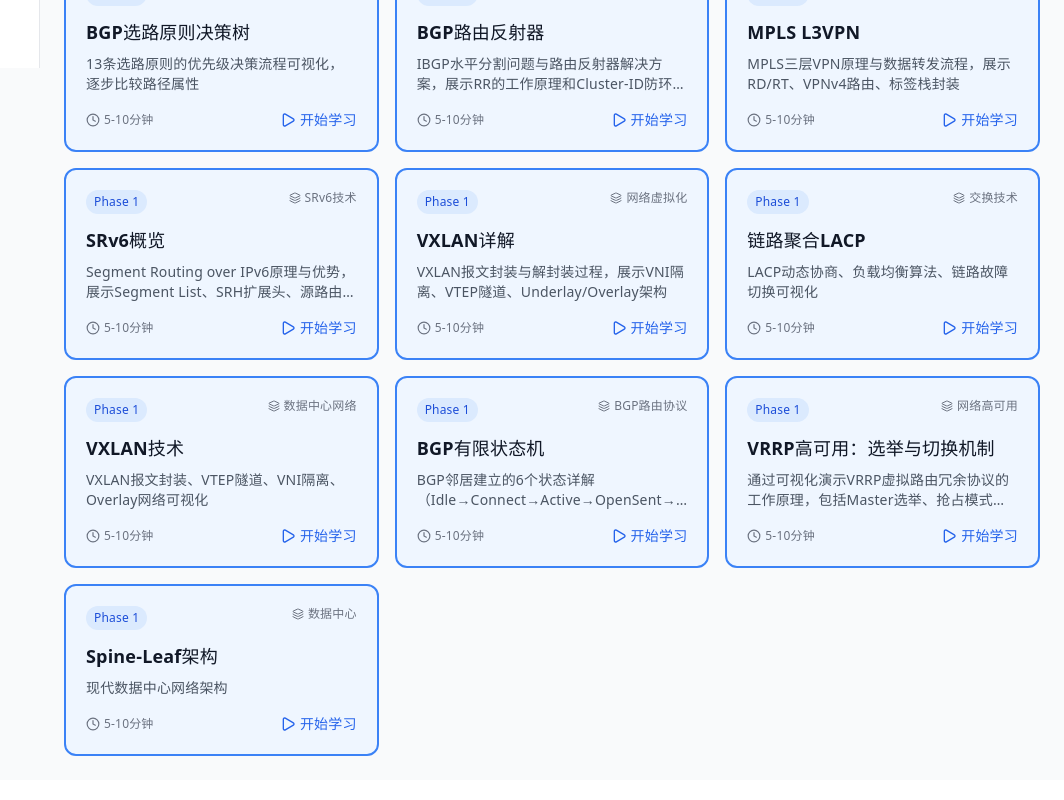
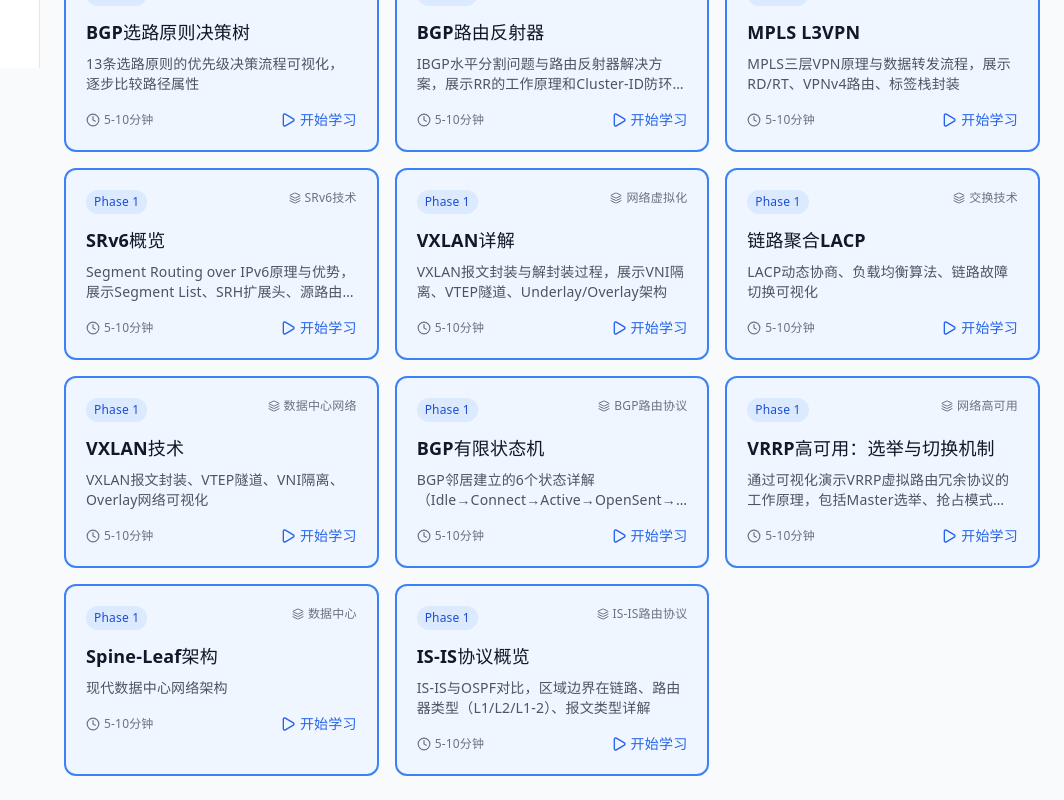
Before and after one commit to wangjl2025/network-planner-visualization, a React (Vite) app: page /phase/1 in a window 1280 px wide. Shown: the part 732-1532 px from the top of the page, without its empty margins (216-1280 px from the left). Built offline with nearby package versions, Linux system fonts and the light colour scheme.

Commit message:
fix: 在scenes.ts中注册isis-overview场景，修复GitHub Actions构建失败

```diff
--- a/src/data/scenes.ts
+++ b/src/data/scenes.ts
@@ -132,6 +132,15 @@ export const scenes: Scene[] = [
     category: '数据中心',
     difficulty: 'medium',
     duration: '5-7分钟',
+  },
+  {
+    id: 'isis-overview',
+    title: 'IS-IS协议概览',
+    description: 'IS-IS与OSPF对比，区域边界在链路、路由器类型（L1/L2/L1-2）、报文类型详解',
+    phase: 1,
+    category: 'IS-IS路由协议',
+    difficulty: 'medium',
+    duration: '6-8分钟',
   },
 
   // Phase 2: 数据中心
```
